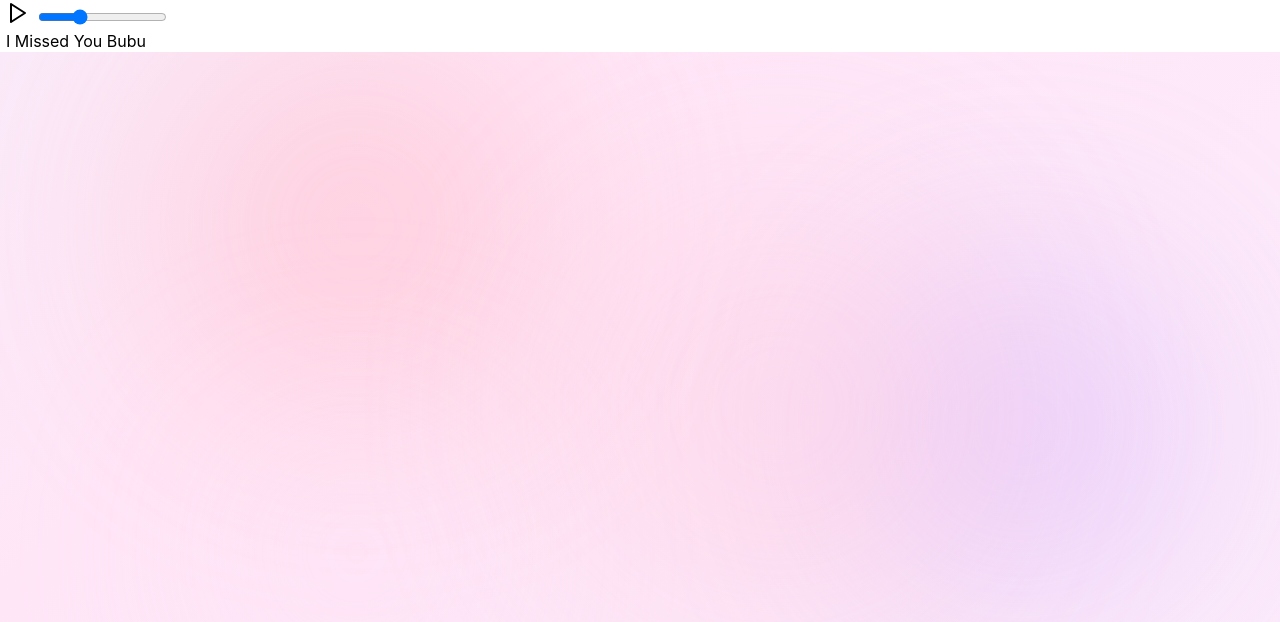
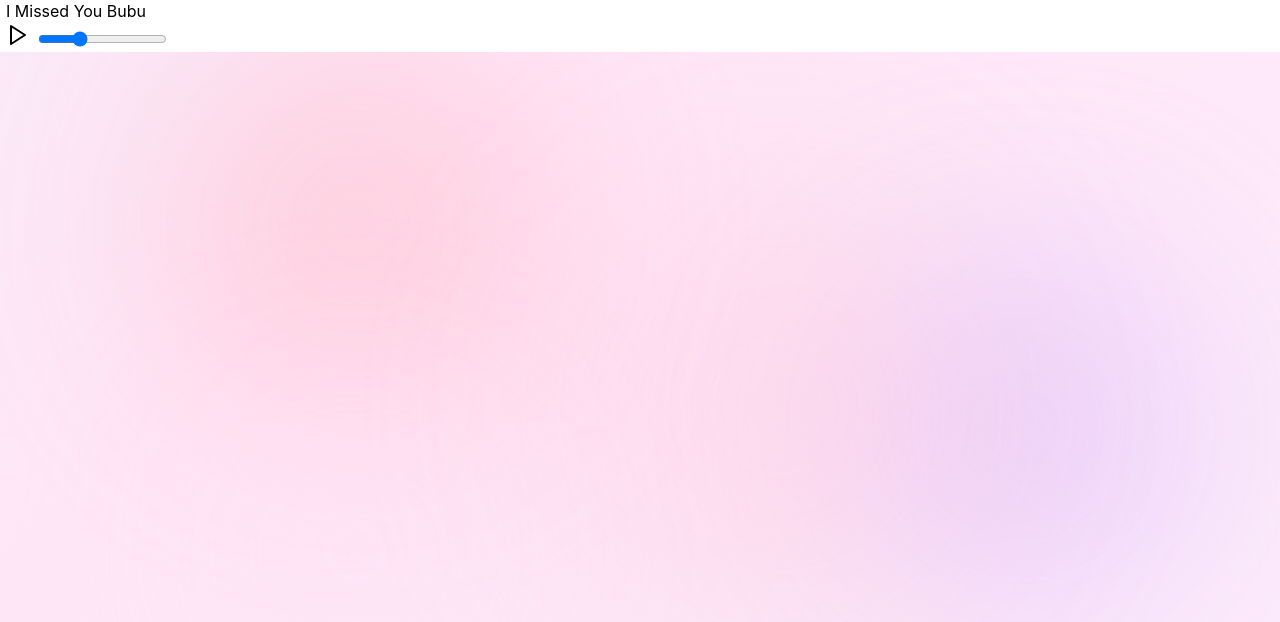
Before and after one commit to yxbudgqjdqdxq/yityiki, a Next.js app: page / in a window 1280 px wide. Shown: the top 622 px of the page. Built offline with nearby package versions, Linux system fonts and the light colour scheme.

Commit message:
Update _app.js

```diff
--- a/pages/_app.js
+++ b/pages/_app.js
@@ -1,13 +1,16 @@
-import AnimatedBackground from '@/components/AnimatedBackground'
-import BackgroundMusic from '@/components/BackgroundMusic'
-import '@/styles/globals.css'
+// pages/_app.js
+import '@/styles/globals.css';
+import AnimatedBackground from '../components/AnimatedBackground';
+import BackgroundMusic from '../components/BackgroundMusic';
 
 export default function App({ Component, pageProps }) {
   return (
     <>
       <AnimatedBackground />
+      <main className="page-transition">
+        <Component {...pageProps} />
+      </main>
       <BackgroundMusic />
-      <Component {...pageProps} />
     </>
-  )
+  );
 }
```
